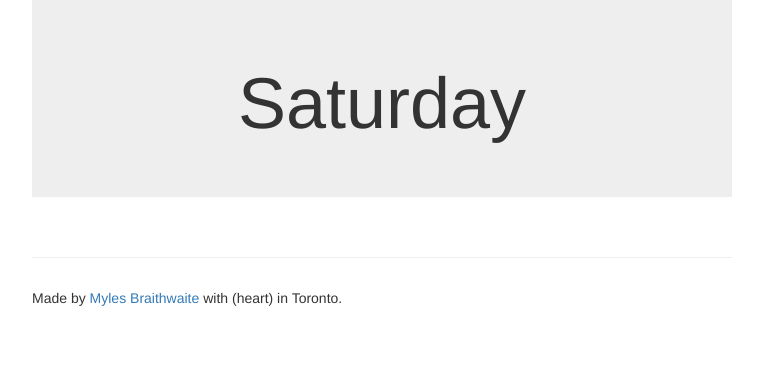
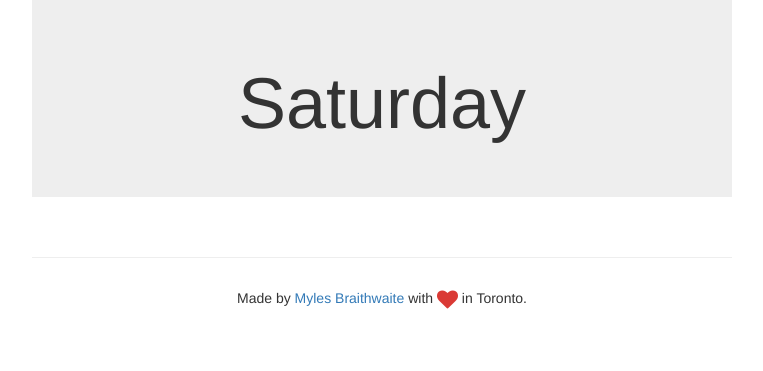
Before and after one commit to myles/whatdayoftheweek, a PHP site: page / in a window 1280 px wide. Shown: the part 158-529 px from the top of the page, without its empty margins (258-1021 px from the left). Run offline with PHP 8.4, Linux system fonts and the light colour scheme; some libraries are stand-ins or nearby versions.

Commit message:
Did some stuff.

```diff
--- a/source/index.php
+++ b/source/index.php
@@ -12,6 +12,7 @@
 
 		<!-- Le styles -->
 		<link href="//netdna.bootstrapcdn.com/twitter-bootstrap/2.3.1/css/bootstrap-combined.no-icons.min.css" rel="stylesheet">
+		<link href="//maxcdn.bootstrapcdn.com/font-awesome/4.4.0/css/font-awesome.min.css" rel="stylesheet">
 		<style type="text/css">
 			body { padding-top: 20px; padding-bottom: 40px; }
 			.container-narrow { margin: 0 auto; max-width: 700px; }
@@ -21,6 +22,8 @@
 			.jumbotron .btn { font-size: 21px; padding: 14px 24px; }
 			.marketing { margin: 60px 0; }
 			.marketing p + h4 { margin-top: 28px; }
+			.footer { text-align: center; }
+			.footer .fa-heart { font-size: 1.5em; vertical-align: middle; color: #da3a35; }
 		</style>
 	</head>
 
@@ -43,7 +46,7 @@
 			<hr>
 
 			<div class="footer">
-				<p>Made by <a href="http://mylesbraithwaite.com/" title="Myles Alden Braithwaite">Myles Braithwaite</a> with (heart) in Toronto.</p>
+				<p>Made by <a href="http://mylesbraithwaite.com/" title="Myles Alden Braithwaite">Myles Braithwaite</a> with <i class="fa fa-heart"></i> in Toronto.</p>
 			</div>
 		</div>
 	</body>
```
Also changed, not shown: source/birthday_day.php (+7 -4 lines), source/heart.svg (added).
